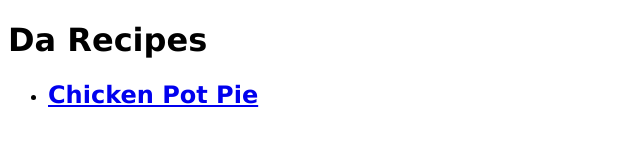
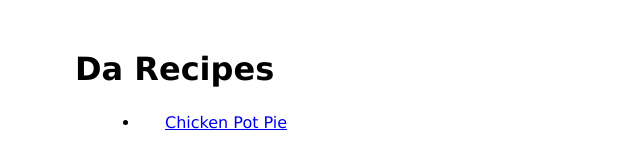
Before and after one commit to 4rdjd/eksperimental, a plain HTML site: page index.html in a window 1280 px wide. Shown: the whole page, without its empty margins (0-640 px from the left). Drawn offline with Linux system fonts and the light colour scheme.

Commit message:
Add some style change
Add margin and edit small stuff

```diff
--- a/index.html
+++ b/index.html
@@ -9,7 +9,7 @@
 <body>
     <h1>Da Recipes</h1>
     <ul>
-        <li><h2><a href="recipes/chicken-pot-pie.html">Chicken Pot Pie</a></h2></li>
+        <li><a href="recipes/chicken-pot-pie.html">Chicken Pot Pie</a></li>
     </ul>
 </body>
 </html>
--- a/style.css
+++ b/style.css
@@ -1,4 +1,5 @@
 
 * {
     font-family: Verdana, sans-serif;
-}
+    margin: 25px;
+};
```
Also changed, not shown: recipes/chicken-pot-pie.html (+2 -1 lines).
